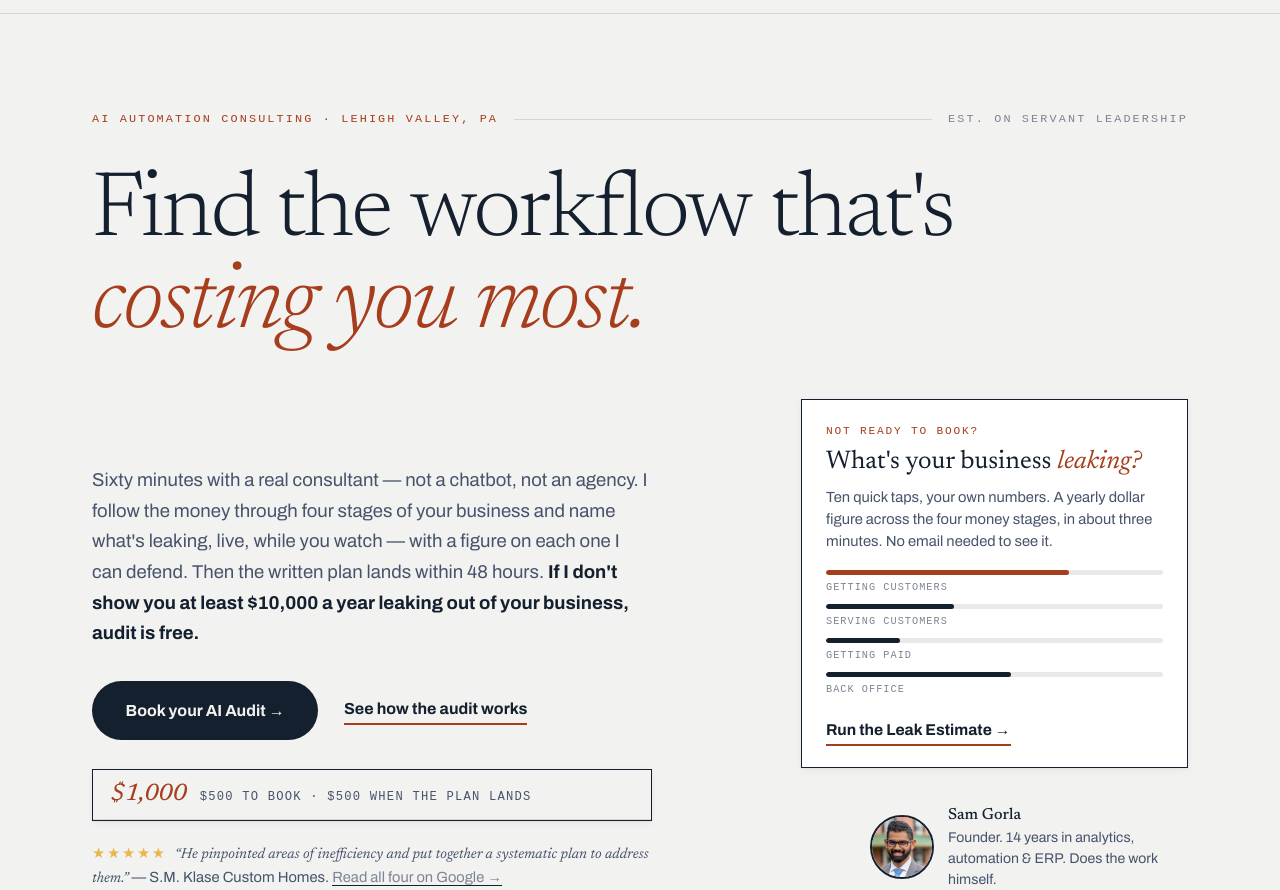
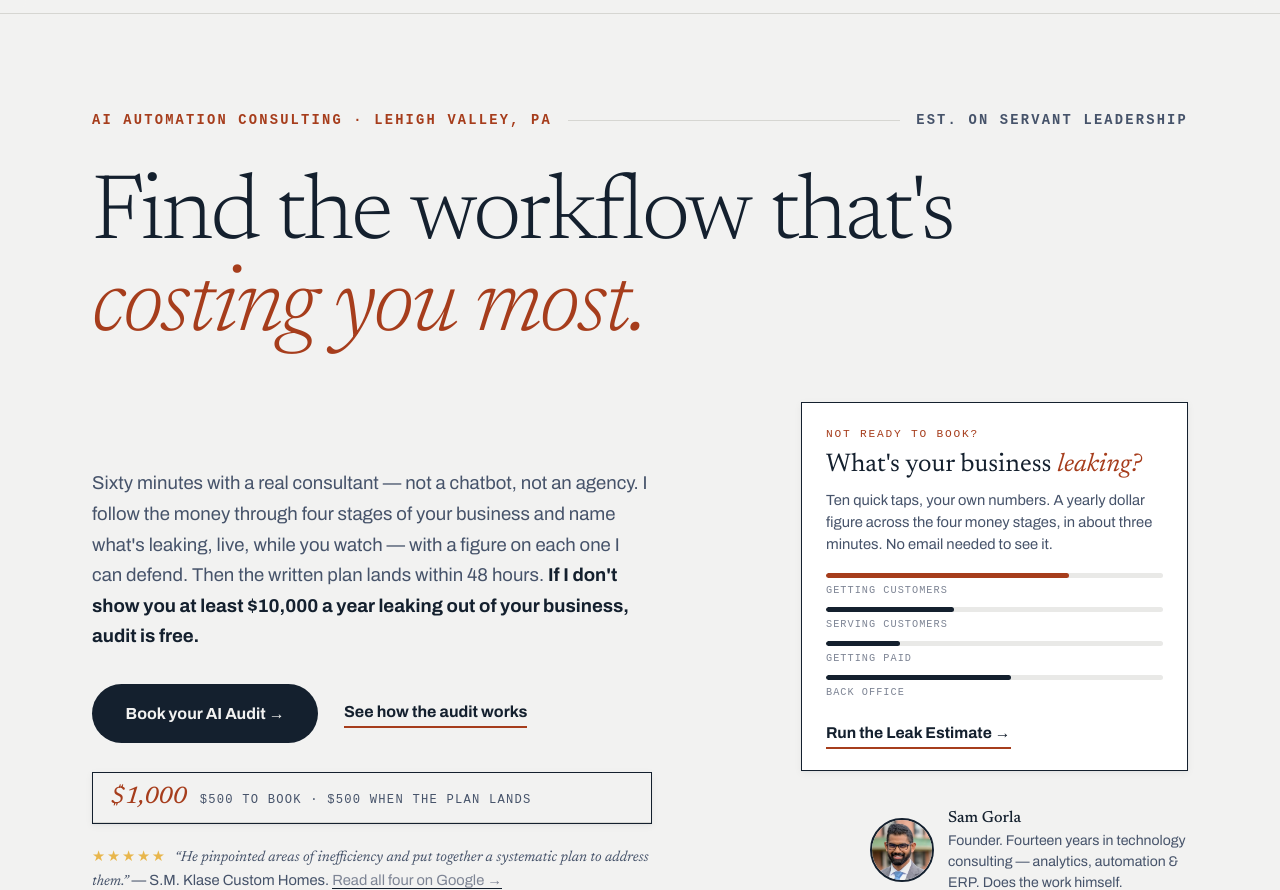
Before and after one commit to samuelgorla/servlead-website, a plain HTML site: page index.html in a window 1280 px wide. Shown: the part 62-952 px from the top of the page. Drawn offline with Linux system fonts and the light colour scheme; a web font is replaced by a local one.

Commit message:
Update index.html

```diff
--- a/index.html
+++ b/index.html
@@ -139,6 +139,8 @@
   .hero { padding: 6rem 0 4.5rem; }
   .hero-label { display: flex; align-items: center; gap: 1rem; margin-bottom: 2.4rem; }
   .hero-label .rule-seg { flex: 1; height: 1px; background: var(--line); }
+  .hero-label .kicker { font-size: 0.86rem; font-weight: 600; letter-spacing: 0.16em; }
+  .hero-label .kicker.soft { color: var(--ink-soft) !important; }
   .hero-title { font-family: var(--serif); font-weight: 300; font-size: clamp(3rem, 7.2vw, 6.2rem); line-height: 1.0; letter-spacing: -0.028em; max-width: 1050px; }
   .hero-title em { font-style: italic; color: var(--rust); font-weight: 300; }
   .hero-title .word { display: inline-block; opacity: 0; transform: translateY(0.5em); animation: word-rise 0.7s cubic-bezier(0.2, 0.7, 0.2, 1) forwards; }
@@ -459,7 +461,7 @@
     <div class="hero-label">
       <span class="kicker">AI automation consulting · Lehigh Valley, PA</span>
       <span class="rule-seg"></span>
-      <span class="kicker" style="color: var(--muted);">Est. on servant leadership</span>
+      <span class="kicker soft">Est. on servant leadership</span>
     </div>
     <h1 class="hero-title" id="heroTitle">Find the workflow that's <em>costing you most.</em></h1>
     <div class="hero-bottom">
@@ -492,7 +494,7 @@
         </a>
         <div class="hero-sig">
           <img src="Sam Gorla_headshot.jpeg" alt="Sam Gorla">
-          <div class="who"><b>Sam Gorla</b>Founder. 14 years in analytics, automation &amp; ERP. Does the work himself.</div>
+          <div class="who"><b>Sam Gorla</b>Founder. Fourteen years in technology consulting — analytics, automation &amp; ERP. Does the work himself.</div>
         </div>
       </div>
     </div>
```
